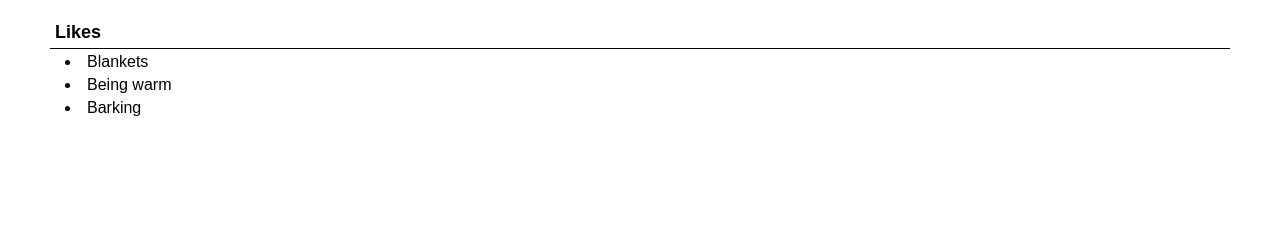
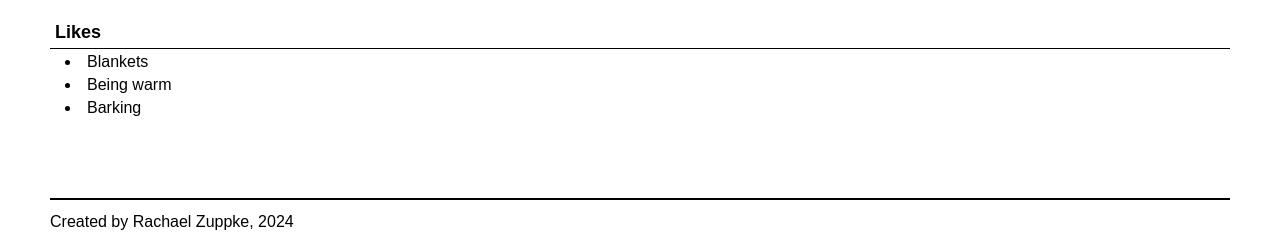
Before and after one commit to Mjcrd50/ccp_mobile_w24, a plain HTML site: page pets.html in a window 1280 px wide. Shown: the part 3913-4147 px from the top of the page. Before the commit the page ends 4071 px from the top, so only its background shows below. Drawn offline with Linux system fonts and the light colour scheme.

Commit message:
Add files via upload

```diff
--- a/pets.html
+++ b/pets.html
@@ -85,5 +85,8 @@
             <!-- Rachael Zuppke -->
 
     </main>
+    <footer>
+        <p>Created by Rachael Zuppke, 2024</p>
+    </footer>
 </body>
 </html>
```
Also changed, not shown: recipes.html (+3 -0 lines), travel.html (+3 -0 lines).
